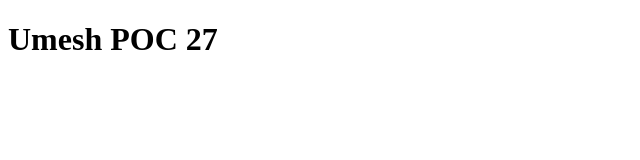
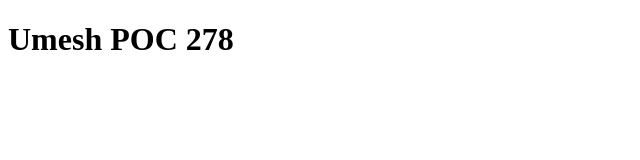
Before and after one commit to Umesh33456/html-repo, a plain HTML site: page index.html in a window 1280 px wide. Shown: the full height of the page, 0-640 px from the left. Drawn offline with Linux system fonts and the light colour scheme.

Commit message:
Update index.html

```diff
--- a/index.html
+++ b/index.html
@@ -1,9 +1,9 @@
 <!DOCTYPE html>
 <html>
   <head>
-    <title>Umesh POC 27</title>
+    <title>Umesh POC 278</title>
   </head>
   <body>
-    <h1>Umesh POC 27</h1>
+    <h1>Umesh POC 278</h1>
   </body>
 </html>
```
